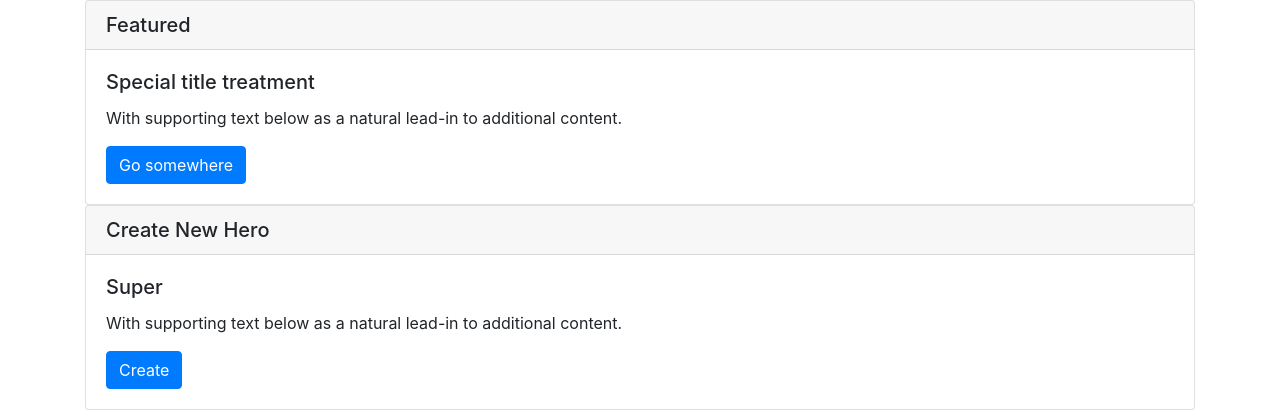
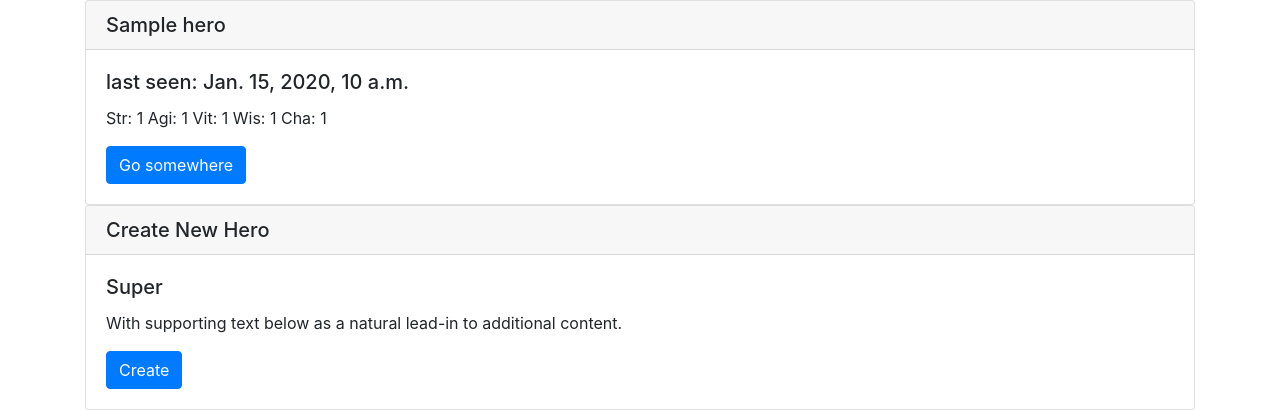
Before and after one commit to esentino/hero-diary, a Django app: page / in a window 1280 px wide. Shown: the top 420 px of the page. Run offline with Django 3.2, Linux system fonts and the light colour scheme; tables that the repository leaves empty hold one stand-in row (values such as "Sample post"); some libraries are stand-ins or nearby versions.

Commit message:
add last_action_time

```diff
--- a/diary/templates/index.html
+++ b/diary/templates/index.html
@@ -22,10 +22,16 @@
 <div class="container">
     {% for hero in heroes %}
     <div class="card">
-      <h5 class="card-header">Featured</h5>
+      <h5 class="card-header">{{hero.name}}</h5>
       <div class="card-body">
-        <h5 class="card-title">Special title treatment</h5>
-        <p class="card-text">With supporting text below as a natural lead-in to additional content.</p>
+        <h5 class="card-title">last seen: {{ hero.last_action }}</h5>
+        <p class="card-text">
+            Str: {{ hero.strength }}
+            Agi: {{ hero.agility }}
+            Vit: {{ hero.vitality }}
+            Wis: {{ hero.wisdom }}
+            Cha: {{ hero.charisma }}
+        </p>
         <a href="#" class="btn btn-primary">Go somewhere</a>
       </div>
     </div>
```
